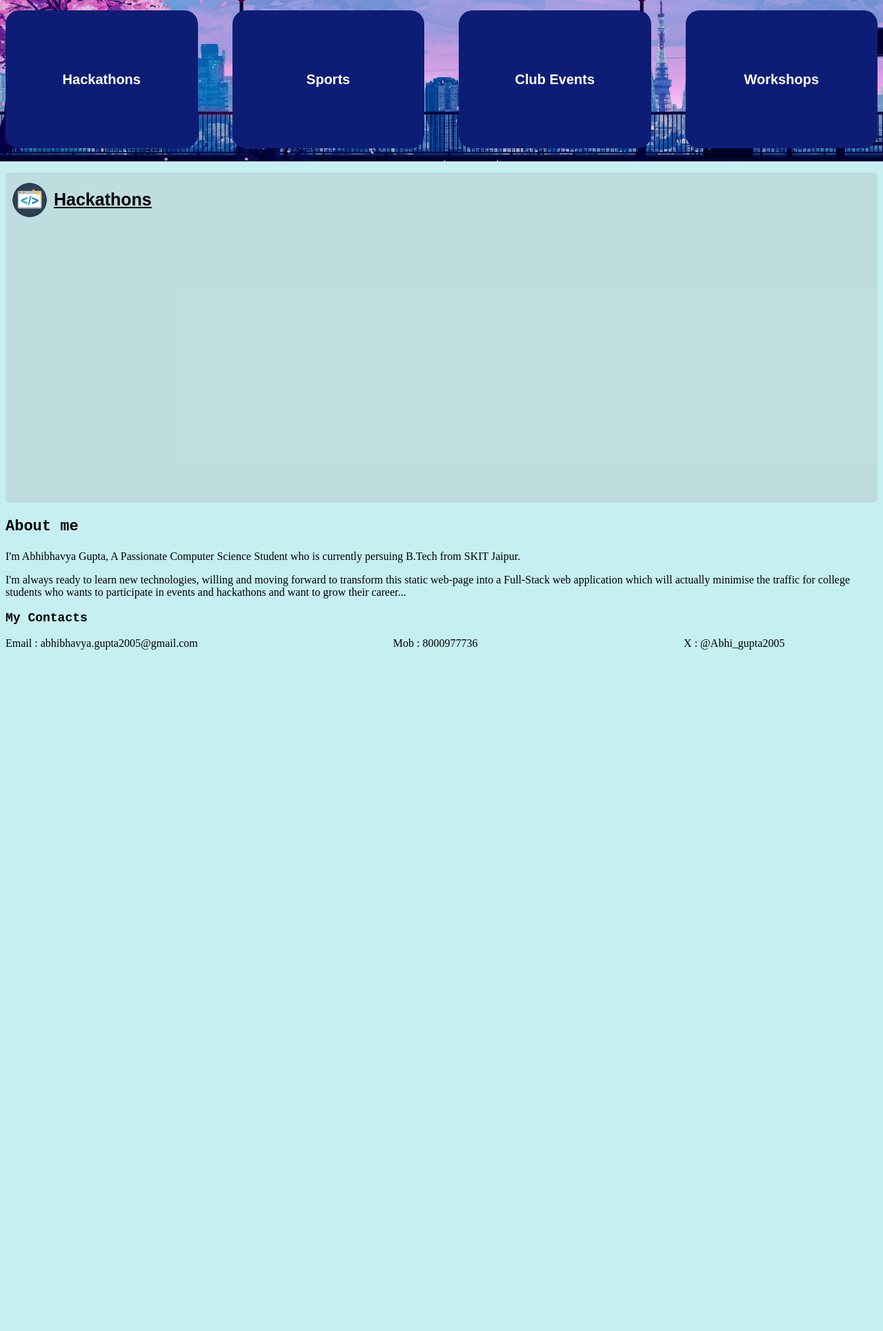
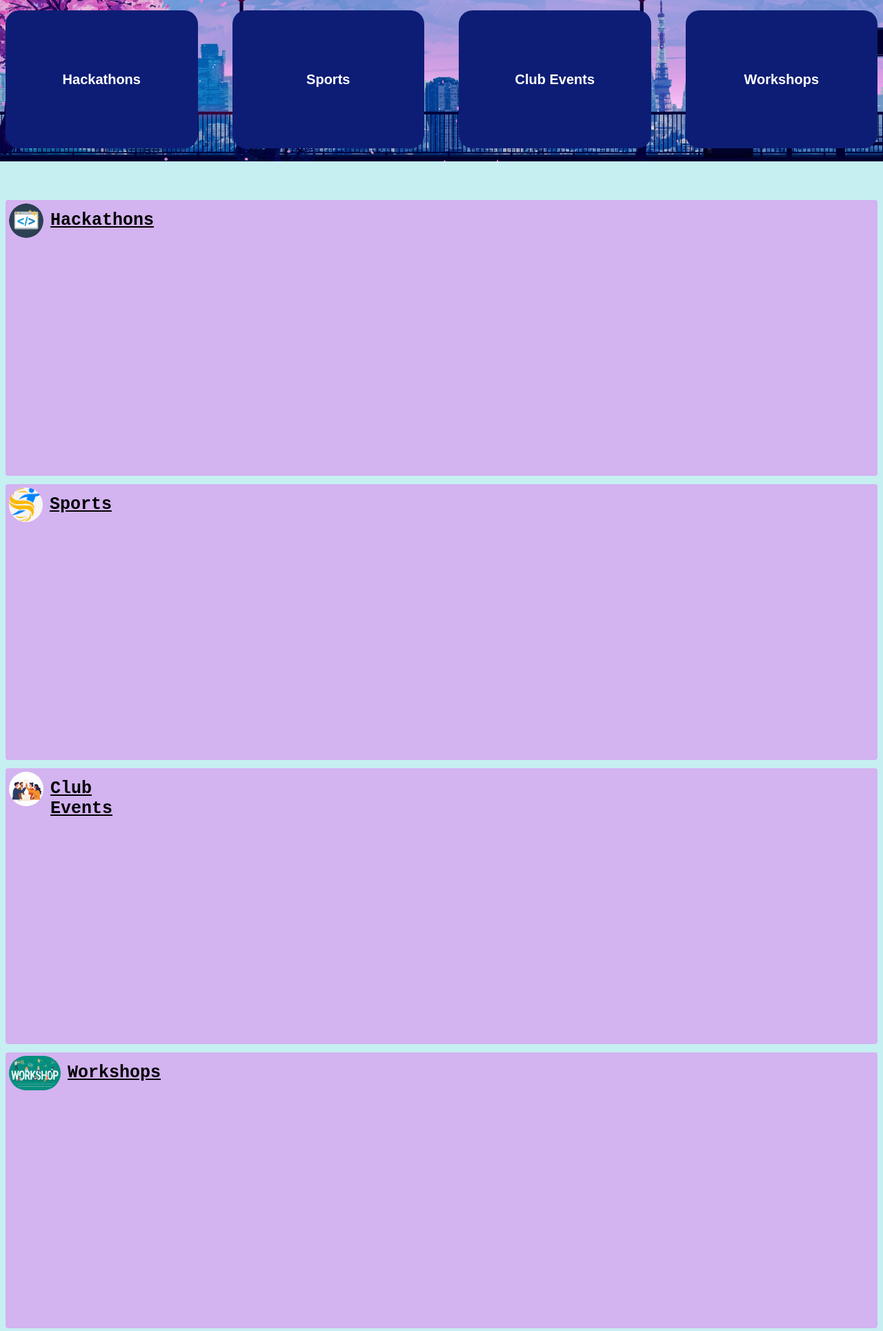
Before and after one commit to Abhibhavya-Gupta/CollegeEvents-Website, a PHP site: page / in a window 1280 px wide. Shown: the part 346-2276 px from the top of the page at 69% size. Before the commit the page ends 1288 px from the top, so only its background shows below. Run offline with PHP 8.4, Linux system fonts and the light colour scheme.

Commit message:
create sections for table of contents

```diff
--- a/assets/css/hackathon.css
+++ b/assets/css/hackathon.css
@@ -1,32 +1,38 @@
-.sections{
+.table-of-contents
+{
     display: flex;
-    color: rgb(0, 0, 0);
-    font-family: Arial;
-    font-weight: bolder;
-    align-items: center;
-    padding-left: 10px;
+    gap: 10px;
+    flex-direction: column;
+    gap: 12px;
+    margin-top: 75px;
+}
+.main-section{
+    /* display: flex; */
+    height: 400px;
+    background-color: rgb(211, 179, 240);
+    border-radius: 4px;
+}
+.header-section{
+    display: flex;
+    width: 50px;
+    gap: 10px;
+}
+.header-section:hover,
+.header-section:active{
+    cursor: pointer;
+}
+.text{
+    margin-top: 0;
+    padding-top: 15px;
+    font-family: 'Courier New', Courier, monospace;
+    font-size: 25px;
+    font-weight: 600;
     text-decoration: underline;
-    background-color: rgba(187, 212, 212, 0.616);
-    padding-bottom: 400px;
-    border-radius: 5px;
 }
-.hackathon-image{
- height: 50px;
- border-radius: 25px;
-}
-.hackathon-text{
-    margin-left:10px;
-    font-size: 25px;
-}
-
-.header-div{
-    display: flex;
-    width: 100px;
+.image{
+    margin-left: 5px;
+    margin-top: 5px;
+    height: 50px;
+    border-radius: 25px;
 
 }
-
-.hackathon-image{
- height: 50px;
- border-radius: 25px;
-
-}
--- a/assets/css/header.css
+++ b/assets/css/header.css
@@ -65,7 +65,7 @@
     box-shadow: 0px 0px 10px rgb(255, 255, 255);
 }
 .get-started-button:active{
-    background-color: rgb(255, 255, 255);
+    background-color: rgb(224, 222, 55);
     opacity: .75;
 }
 .right-section{
--- a/index.html
+++ b/index.html
@@ -60,11 +60,33 @@
        </div>
 
        <!--4 Vertical layouts-->
-        <div class="sections">
-        <img class="hackathon-image" src="assets/images/hackathon-image.jpg" >
-        <p class="hackathon-text">Hackathons</p>
+       <div class="table-of-contents">
+        <div class="main-section">
+            <div class="header-section">
+                <img class="image" src="assets/images/hackathon-image.jpg" >
+                <p class="text">Hackathons</p>
+            </div>
+
         </div>
-
+          <div class="main-section">
+            <div class="header-section">
+                <img class="image" src="assets/images/sports-image.jpg" >
+                <p class="text">Sports</p>
+            </div>
+        </div>
+          <div class="main-section">
+            <div class="header-section">
+                <img class="image" src="assets/images/club-events.avif" >
+                <p class="text">Club Events</p>
+            </div>
+        </div>
+          <div class="main-section">
+             <div class="header-section">
+                <img class="image" src="assets/images/workshop-image.jpg" >
+                <p class="text">Workshops</p>
+             </div>
+        </div>
+       </div>
 
        <!--About Me Section-->
        <div class="about-me-section">
```
Also changed, not shown: assets/images/club-events.avif (added), assets/images/sports-image.jpg (added), assets/images/workshop-image.jpg (added).
